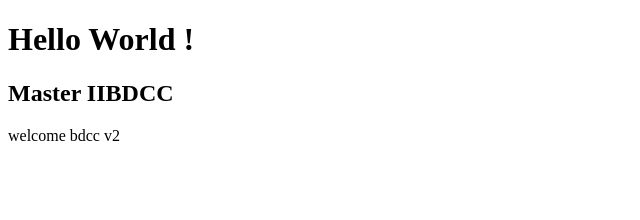
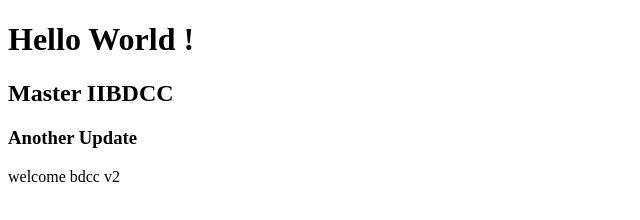
Before and after one commit to HamzaOuggadi/DevOpsTP, a plain HTML site: page index.html in a window 1280 px wide. Shown: the whole page, without its empty margins (0-640 px from the left). Drawn offline with Linux system fonts and the light colour scheme.

Commit message:
Another Update

```diff
--- a/index.html
+++ b/index.html
@@ -7,6 +7,7 @@
 <body>
 <h1>Hello World !</h1>
 <h2>Master IIBDCC</h2>
+<h3>Another Update</h3>
 welcome bdcc v2
 </body>
 </html>
```
